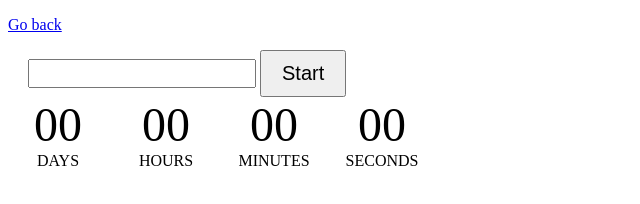
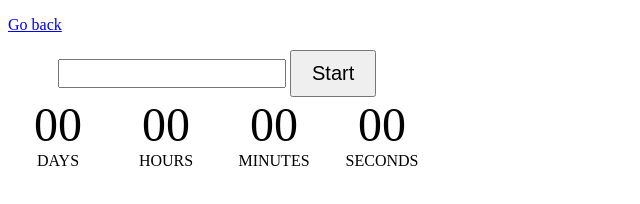
Before and after one commit to Roman80-IT/goit-js-hw-09, a plain HTML site: page 02-timer.html in a window 1280 px wide. Shown: the whole page, without its empty margins (0-640 px from the left). Drawn offline with Linux system fonts and the light colour scheme.

Commit message:
Deploying to gh-pages from @ Roman80-IT/goit-js-hw-09@204be9267f94ad13a24d43c7f64b0073ccc3d37b 🚀

```diff
--- a/02-timer.html
+++ b/02-timer.html
@@ -1 +1 @@
-<!DOCTYPE html><html lang="en"><head><meta charset="utf-8"><meta name="viewport" content="width=device-width, initial-scale=1.0"><title>Countdown timer</title><link rel="stylesheet" href="/goit-js-hw-09/01-color-switcher.19950fa6.css"><style>#datetime-picker{width:220px;margin-left:20px;font-size:20px}button[data-start]{padding:10px 20px;font-size:20px}.timer{gap:8px;display:flex}.field{text-align:center;width:100px;flex-direction:column;display:flex}.value{font-size:48px}.label{text-transform:uppercase}</style></head><body> <p><a href="/goit-js-hw-09/index.html">Go back</a></p> <input type="text" id="datetime-picker"> <button type="button" data-start="">Start</button> <div class="timer"> <div class="field"> <span class="value" data-days="">00</span> <span class="label">Days</span> </div> <div class="field"> <span class="value" data-hours="">00</span> <span class="label">Hours</span> </div> <div class="field"> <span class="value" data-minutes="">00</span> <span class="label">Minutes</span> </div> <div class="field"> <span class="value" data-seconds="">00</span> <span class="label">Seconds</span> </div> </div> <script src="/goit-js-hw-09/02-timer.4926be63.js" type="module"></script><script src="/goit-js-hw-09/02-timer.5483d490.js" nomodule="" defer></script> </body></html>
+<!DOCTYPE html><html lang="en"><head><meta charset="utf-8"><meta name="viewport" content="width=device-width, initial-scale=1.0"><title>Countdown timer</title><link rel="stylesheet" href="/goit-js-hw-09/01-color-switcher.19950fa6.css"><style>#datetime-picker{width:220px;margin-left:50px;font-size:20px}button[data-start]{padding:10px 20px;font-size:20px}.timer{gap:8px;display:flex}.field{text-align:center;width:100px;flex-direction:column;display:flex}.value{font-size:48px}.label{text-transform:uppercase}</style></head><body> <p><a href="/goit-js-hw-09/index.html">Go back</a></p> <input type="text" id="datetime-picker"> <button type="button" data-start="">Start</button> <div class="timer"> <div class="field"> <span class="value" data-days="">00</span> <span class="label">Days</span> </div> <div class="field"> <span class="value" data-hours="">00</span> <span class="label">Hours</span> </div> <div class="field"> <span class="value" data-minutes="">00</span> <span class="label">Minutes</span> </div> <div class="field"> <span class="value" data-seconds="">00</span> <span class="label">Seconds</span> </div> </div> <script src="/goit-js-hw-09/02-timer.4926be63.js" type="module"></script><script src="/goit-js-hw-09/02-timer.5483d490.js" nomodule="" defer></script> </body></html>
```
